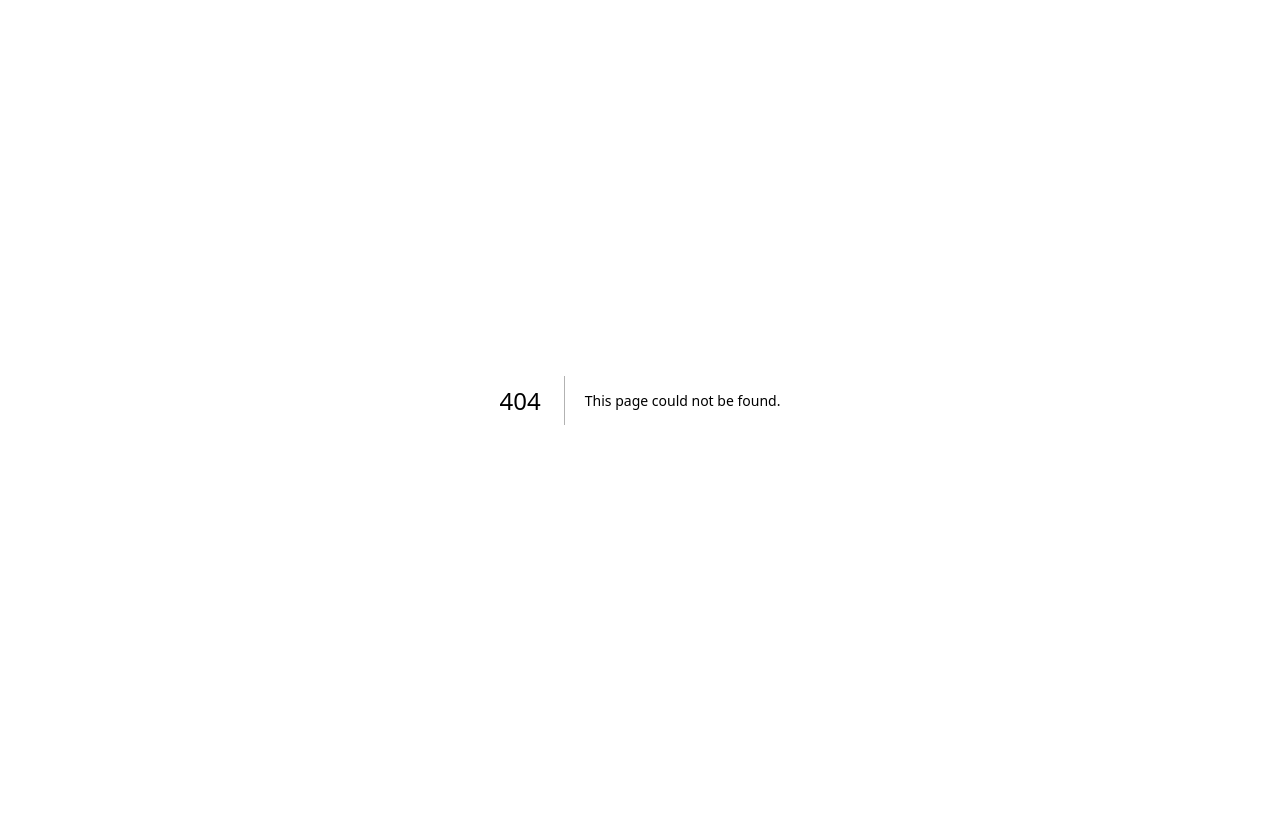
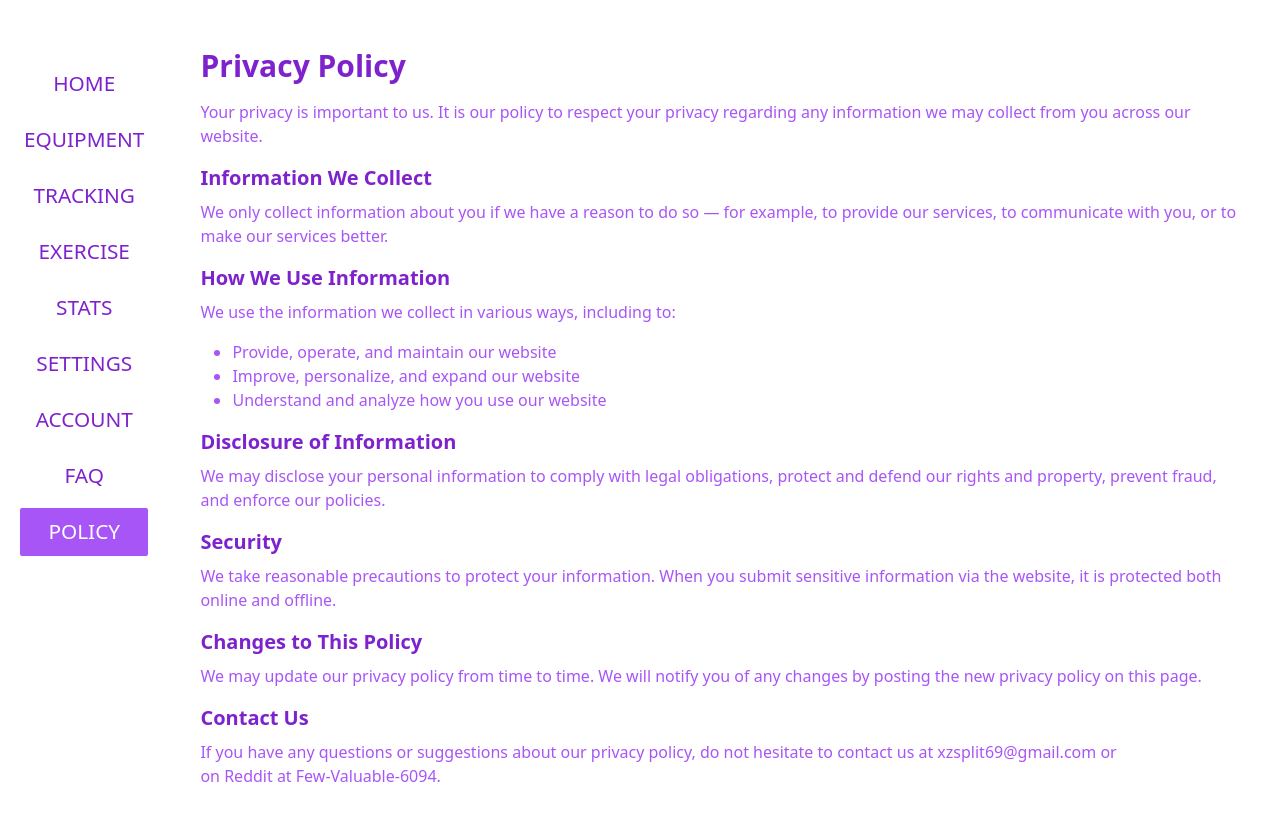
Before and after one commit to engineeredbyalex/pe-tracker, a Next.js app: page /policy in a window 1280 px wide. Before the commit this address had no page. Shown: the top 820 px of the page. Built offline with nearby package versions, Linux system fonts and the light colour scheme.

Commit message:
20.03 rev-1

```diff
--- a/components/Forms/LoginForm.js
+++ b/components/Forms/LoginForm.js
@@ -45,7 +45,7 @@ function LoginForm() {
     return (
       <div className="flex items-center justify-center h-screen w-full text-black">
         <div className="shadow-lg p-5 rounded-md bg-[#ffffff] min-w-[300px] min-h-[400px]">
-          <p className="text-purple-700 font-medium upp text-center border-b border-purple-500 py-2 my-5">Login to <span className="font-bold uppercase text-purple-500">🍆PP Tracker</span></p>
+          <p className="text-purple-700 font-medium upp text-center border-b border-purple-500 py-2 my-5">Login to <span className="font-bold uppercase text-purple-500">🍆PE Tracker</span></p>
           <form onSubmit={handleSubmit} className="flex flex-col items-center gap-5">
             <input placeholder="Email" type="email" onChange={(e) => setEmail(e.target.value)} />
             <input placeholder="Password" type="password" onChange={(e) => setPassword(e.target.value)} />
@@ -60,7 +60,7 @@ function LoginForm() {
               </div>
             )}
             <Link href={"/register"}>
-              <p className="text-sm mt-3 text-right hover:text-purple-500 transition-all ease-in-out">Don`t have an account? <span className="underline">Register</span></p>
+              <p className="text-sm mt-3 text-right hover:text-purple-500 transition-all ease-in-out">Don`t have an account? <span className="underline text-purple-500">Register</span></p>
             </Link>
           </form>
         </div>
--- a/components/Forms/RegisterForm.js
+++ b/components/Forms/RegisterForm.js
@@ -1,33 +1,34 @@
-// importing state
-import { useState } from "react"
-// importing signin and useSession
-import {  useSession } from "next-auth/react"
-// importing link
-import Link from "next/link"
-// importing router
-import { useRouter } from "next/router"
-// importing axios
-import axios from "axios"
+import { useState } from "react";
+import { useSession } from "next-auth/react";
+import Link from "next/link";
+import { useRouter } from "next/router";
+import axios from "axios";
 
 function RegisterForm() {
-    const { data: status, session } = useSession()
-    const [email, setEmail] = useState("")
-    const [password, setPassword] = useState("")
-    const [username, setUsername] = useState("")
+    const { data: status, session } = useSession();
+    const [email, setEmail] = useState("");
+    const [password, setPassword] = useState("");
+    const [confirmPassword, setConfirmPassword] = useState("");
+    const [username, setUsername] = useState("");
     const [error, setError] = useState("");
-    const router = useRouter()
-
+    const [toggle, setToggle] = useState(false);
+    const [passwordMatch, setPasswordMatch] = useState(true); // State to track if passwords match
+    const router = useRouter();
 
     const handleSubmit = async (e) => {
         e.preventDefault();
 
-        if (!username || !email || !password) {
+        if (!username || !email || !password || !confirmPassword || !toggle) {
             setError("All fields are necessary.");
             return;
         }
 
+        if (password !== confirmPassword) {
+            setPasswordMatch(false);
+            return;
+        }
+
         try {
-            // Check if user already exists
             const resUserExists = await axios.post("/api/userExists", { email });
 
             if (resUserExists.data.user) {
@@ -35,7 +36,6 @@ function RegisterForm() {
                 return;
             }
 
-            // Register user if user doesn't exist
             const resRegister = await axios.post("/api/register", { username, email, password });
 
             if (resRegister.status === 201) {
@@ -63,9 +63,15 @@ function RegisterForm() {
                         <input placeholder="Email" type="email" onChange={(e) => setEmail(e.target.value)} />
                         <input placeholder="Username" type="text" onChange={(e) => setUsername(e.target.value)} />
                         <input placeholder="Password" type="password" onChange={(e) => setPassword(e.target.value)} />
+                        <input placeholder="Confirm Password" type="password" onChange={(e) => setConfirmPassword(e.target.value)} />
                         <div className="w-full flex flex-col gap-3">
-                            <button type="submit" className="w-full bg-purple-500 py-2 px-3 rounded-md text-center cursor-pointer hover:bg-purple-700 transition-all ease-in-out">
-                                <p className="text-white uppercase font-bold">Register</p>
+                            <div className="flex items-center justify-center flex-row gap-1">
+                                <p>Check the box if you read the <Link href="/policy"><span className="text-purple-500">Privacy Policy</span></Link>.</p>
+                                <input className="w-[1.5rem] h-[1.5rem]" type="checkbox" onChange={() => setToggle(!toggle)} />
+                            </div>
+                            {!passwordMatch && <p className="text-red-500">Passwords do not match.</p>}
+                            <button type="submit" className={`w-full ${toggle && passwordMatch ? 'bg-purple-500 hover:bg-purple-700' : 'bg-purple-200 cursor-not-allowed'} py-2 px-3 rounded-md text-center text-white uppercase font-bold transition-all ease-in-out`}>
+                                Register
                             </button>
                         </div>
                         {error && (
@@ -73,15 +79,14 @@ function RegisterForm() {
                                 <p> {error}</p>
                             </div>
                         )}
-                        <Link href={"/login"}>
-                            <p className="text-sm mt-3 text-right hover:text-purple-500 transition-all ease-in-out">Already have an account ? <span className="underline">Login</span></p>
+                        <Link href={"/"}>
+                            <p className="text-sm mt-3 text-right hover:text-purple-500 transition-all ease-in-out">Already have an account ? <span className="underline text-purple-500">Login</span></p>
                         </Link>
                     </form>
                 </div>
             </div>
         );
     }
-
 }
 
-export default RegisterForm
+export default RegisterForm;
--- a/components/Navigation.js
+++ b/components/Navigation.js
@@ -40,6 +40,9 @@ export default function Nav({ show }) {
                <Link href={'/faq'} className={pathname.includes('/faq') ? activeLink : inactiveLink}>
           <h5>  FAQ</h5>
         </Link>
+               <Link href={'/policy'} className={pathname.includes('/policy') ? activeLink : inactiveLink}>
+          <h5>  Policy</h5>
+        </Link>
       </nav>
     </div>
   );
--- a/src/pages/faq.js
+++ b/src/pages/faq.js
@@ -13,7 +13,7 @@ export default function Faq() {
                     </h3>
                     <div className="flex flex-col gap-5">
                         <h4 className="text-purple-500">
-                            First, add the equipment/tools that you have. If there are any missing, contact me. <span className="text-purple-400 font-light">(There is no limit to the number of equipment you can add.)</span>
+                            First, add the equipment/tools that you have. If there are any missing, contact me. <span className="text-purple-400 font-light">(There is currently no limit to the number of equipment you can add.)</span>
                         </h4>
                         <h4 className="text-purple-500">
                             Second, you can either take measurements of your penis or track the exercises you are doing or have done. There is no specific order; both exercises and measurements can be edited as many times as you want and are identified by date.
@@ -28,9 +28,19 @@ export default function Faq() {
                         <h4 className="text-purple-500 border-b py-5 ">
                             The app is currently free and will remain free for some time. However, in the future, there may be a requirement to pay based on user data and for storage if users want image storage for progress or other purposes.
                         </h4>
-                        <h4 className="text-purple-500 border-b py-5">
-                            <span className="font-bold uppercase">Plans for expansion: YES</span> <br />
-                            Updates are planned, including the addition of stats based on user-provided data. However, more test cases and data are needed for this purpose. Additionally, there are plans to transform the app into a mobile app based on user input, but support from users will be required as the developer is not very familiar with mobile development.
+                    </div>
+                </div>
+                <div className="text-purple-500 text-center">
+                    <h3 className="text-purple-700 font-semibold uppercase mb-5">
+                        Updates
+                    </h3>
+                    <div className="flex flex-col gap-5 ">
+                        <h4 className="text-purple-500 border-b py-5 ">
+                            The first update planned for this week is a feature where users can upvote or downvote the importance of the updates and maybe have the option to suggest upcoming updates.
+                            <br />
+                            The second update will include the option to see in-depth stats regarding size, exercise, create routines, and maybe lists with other things related to PE, supplements, etc.
+                            <br />
+                            The third update will possibly include the option to use other users routines.
                         </h4>
                     </div>
                 </div>
--- a/src/pages/index.js
+++ b/src/pages/index.js
@@ -1,24 +1,38 @@
 import StatsBox from "../../components/Box/StatsBox";
 import Header from "../../components/Header";
 import Layout from "../../components/Layout";
+import Link from "next/link";
 
 export default function Home() {
   return (
     <Layout>
       <div className="flex flex-col w-full h-full items-center justify-center">
         <Header />
-        <div className="w-full h-full flex items-center justify-center">
+        <div className="w-full h-full flex flex-col items-center justify-center">
           {/* <StatsBox /> */}
-          <div className='flex items-center justify-center flex-col'>
-                <h3 className='uppercase font-bold text-purple-500 mb-10'></h3>
-                <div className='w-full flex flex-col items-center justify-center bg-purple-200 px-3 py-3 rounded-md text-purple-700 '>
-                    <h4 className="font-bold">Built by Few-Valuable-6094</h4>
-              <h5 className="text-center w-1/2">I hope this will be useful to you on your journey of PE. This was built as a side project for tracking my PE progress, so it`s still a bit rough around the edges. <br/> The app is currently in an early version, but there will be updates in the coming months based on user requests. My goal is to create something that all of us can benefit from.</h5>
-              <p className="text-center w-1/2"> Feel free to message me on Reddit <br/>  or <br/> Email : dev.lazarescu.alexandru@gmail.com</p>
-                </div>
+          <div className='flex items-center justify-center flex-col w-full'>
+            <h3 className='uppercase font-bold text-purple-700 mb-10 text-center'>Welcome to the PE Tracker</h3>
+            <div className='w-full flex flex-col items-center justify-center bg-purple-200 px-3 py-3 rounded-md text-purple-500 '>
+              <h4 className="font-bold">Built by Few-Valuable-6094</h4>
+              <h5 className="text-center w-full">I hope this will be useful to you on your journey of PE. This was built as a side project for tracking my PE progress, so it's still a bit rough around the edges. <br /> The app is currently in an early version, but there will be updates in the coming months based on user requests. My goal is to create something that all of us can benefit from.</h5>
+              <h5 className="text-center w-full">Also, privacy is a priority to me so data is encrypted using JWT encryption and data is stored using MongoDB.</h5>
+              <p className="text-center w-full">Feel free to message me on Reddit at Few-Valuable-6094 <br/> or <br/> Email : xzsplit69@gmail.com</p>
             </div>
+          </div>
+          <div className="flex flex-row w-full gap-5">
+            <button type="submit" className="w-full mt-5 py-2 px-3 rounded-md bg-purple-500 hover:bg-purple-700 text-center cursor-pointer transition-all ease-in-out">
+          <Link href='/faq'>
+            <p className="text-white uppercase font-bold">FAQ</p>
+          </Link>
+          </button>
+          <button type="submit" className="w-full mt-5 py-2 px-3 rounded-md bg-purple-500 hover:bg-purple-700 text-center cursor-pointer transition-all ease-in-out">
+          <Link href='/policy'>
+            <p className="text-white uppercase font-bold">Privacy Policy</p>
+          </Link>
+            </button>
+          </div>
         </div>
-    </div>
+      </div>
     </Layout>
   );
 }
--- /dev/null
+++ b/src/pages/policy.js
@@ -0,0 +1,62 @@
+import Layout from "../../components/Layout";
+import Navigation from "../../components/Navigation";
+import { useState } from "react";
+
+export default function PolicyPage() {
+    const [showNav, setShowNav] = useState(false);
+
+    return (
+        <div>
+            <div className="bg-bgGray min-h-screen">
+                <div className="md:hidden flex items-center justify-start p-4">
+                    <button className="z-[5]" onClick={() => setShowNav(!showNav)}>
+                        <svg xmlns="http://www.w3.org/2000/svg" viewBox="0 0 24 24" fill="rgb(126 34 206)" className="w-10 h-10">
+                            <path fillRule="evenodd" d="M3 6.75A.75.75 0 013.75 6h16.5a.75.75 0 010 1.5H3.75A.75.75 0 013 6.75zM3 12a.75.75 0 01.75-.75h16.5a.75.75 0 010 1.5H3.75A.75.75 0 013 12zm0 5.25a.75.75 0 01.75-.75h16.5a.75.75 0 010 1.5H3.75a.75.75 0 01-.75-.75z" clipRule="evenodd" />
+                        </svg>
+                    </button>
+                </div>
+                <div className="flex">
+                    <Navigation show={showNav} />
+                    <div className="flex p-4 items-center justify-center w-full">
+                        <div className="container mx-auto px-4 py-8 text-purple-500">
+                            <h1 className="text-3xl font-bold mb-4 text-purple-700">Privacy Policy</h1>
+                            <p className="mb-4">
+                                Your privacy is important to us. It is our policy to respect your privacy regarding any information we may collect from you across our website.
+                            </p>
+                            <h2 className="text-xl font-bold mb-2 text-purple-700">Information We Collect</h2>
+                            <p className="mb-4">
+                                We only collect information about you if we have a reason to do so — for example, to provide our services, to communicate with you, or to make our services better.
+                            </p>
+                            <h2 className="text-xl font-bold mb-2 text-purple-700">How We Use Information</h2>
+                            <p className="mb-4">
+                                We use the information we collect in various ways, including to:
+                            </p>
+                            <ul className="list-disc ml-8 mb-4">
+                                <li>Provide, operate, and maintain our website</li>
+                                <li>Improve, personalize, and expand our website</li>
+                                <li>Understand and analyze how you use our website</li>
+                            </ul>
+                            <h2 className="text-xl font-bold mb-2 text-purple-700">Disclosure of Information</h2>
+                            <p className="mb-4">
+                                We may disclose your personal information to comply with legal obligations, protect and defend our rights and property, prevent fraud, and enforce our policies.
+                            </p>
+                            <h2 className="text-xl font-bold mb-2 text-purple-700">Security</h2>
+                            <p className="mb-4">
+                                We take reasonable precautions to protect your information. When you submit sensitive information via the website, it is protected both online and offline.
+                            </p>
+                            <h2 className="text-xl font-bold mb-2 text-purple-700">Changes to This Policy</h2>
+                            <p className="mb-4">
+                                We may update our privacy policy from time to time. We will notify you of any changes by posting the new privacy policy on this page.
+                            </p>
+                            <h2 className="text-xl font-bold mb-2 text-purple-700">Contact Us</h2>
+                            <p className="mb-4">
+                                If you have any questions or suggestions about our privacy policy, do not hesitate to contact us at xzsplit69@gmail.com or
+                                <br /> on Reddit at Few-Valuable-6094.
+                            </p>
+                        </div>
+                    </div>
+                </div>
+            </div>
+        </div>
+    );
+}
```
